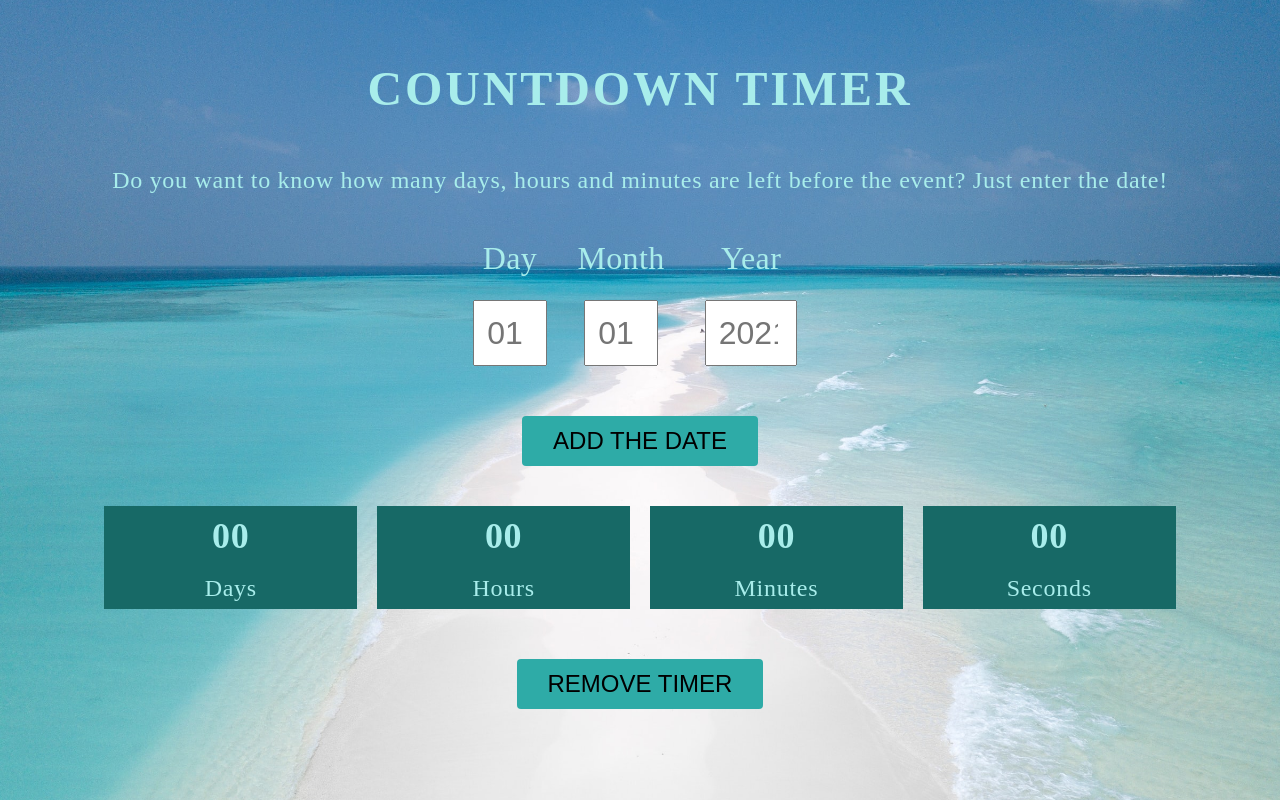
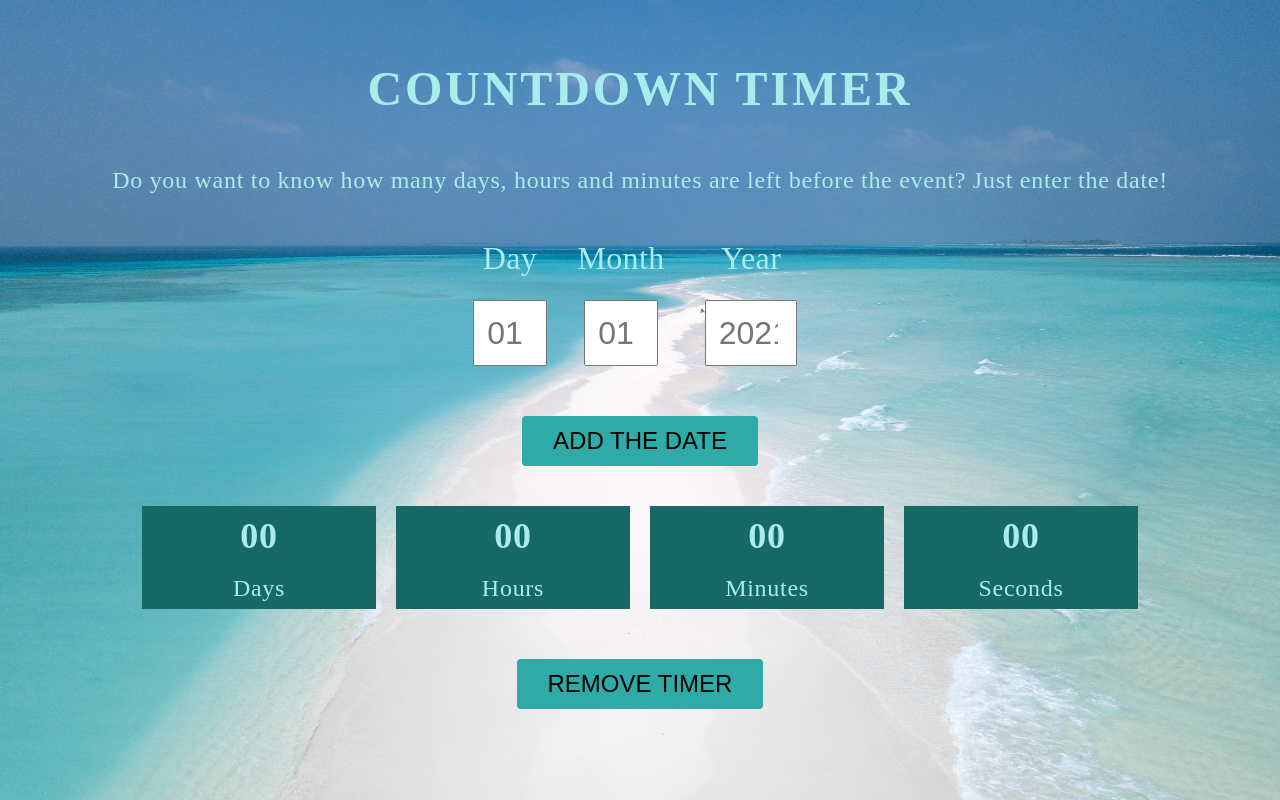
Before and after one commit to Victoriyadyaral/goit-js-hw-11-timer, a plain HTML site: page index.html in a window 1280 px wide. Drawn offline with Linux system fonts and the light colour scheme.

Commit message:
Update style.css

```diff
--- a/css/style.css
+++ b/css/style.css
@@ -5,10 +5,11 @@ p {
 
 body {
   background-image: url("../images/sea-photo.jpg");
+  background-color:#def1f0;
   background-repeat: no-repeat;
   background-position: center;
   background-size: cover;
-  background-repeat: repeat;
+  background-repeat: no-repeat;
   color: #a8edeb;
   font-size: 24px;
   line-height: 1.714;
@@ -18,8 +19,10 @@ body {
 /* SECTION*/
 
 section {
-  padding-top: 40px;
-  padding-bottom: 80px;
+  padding: 40px 15px;
+  margin-left: auto;
+  margin-right: auto;
+  max-width: 1170px;
   text-align: center;
 }
 
```
